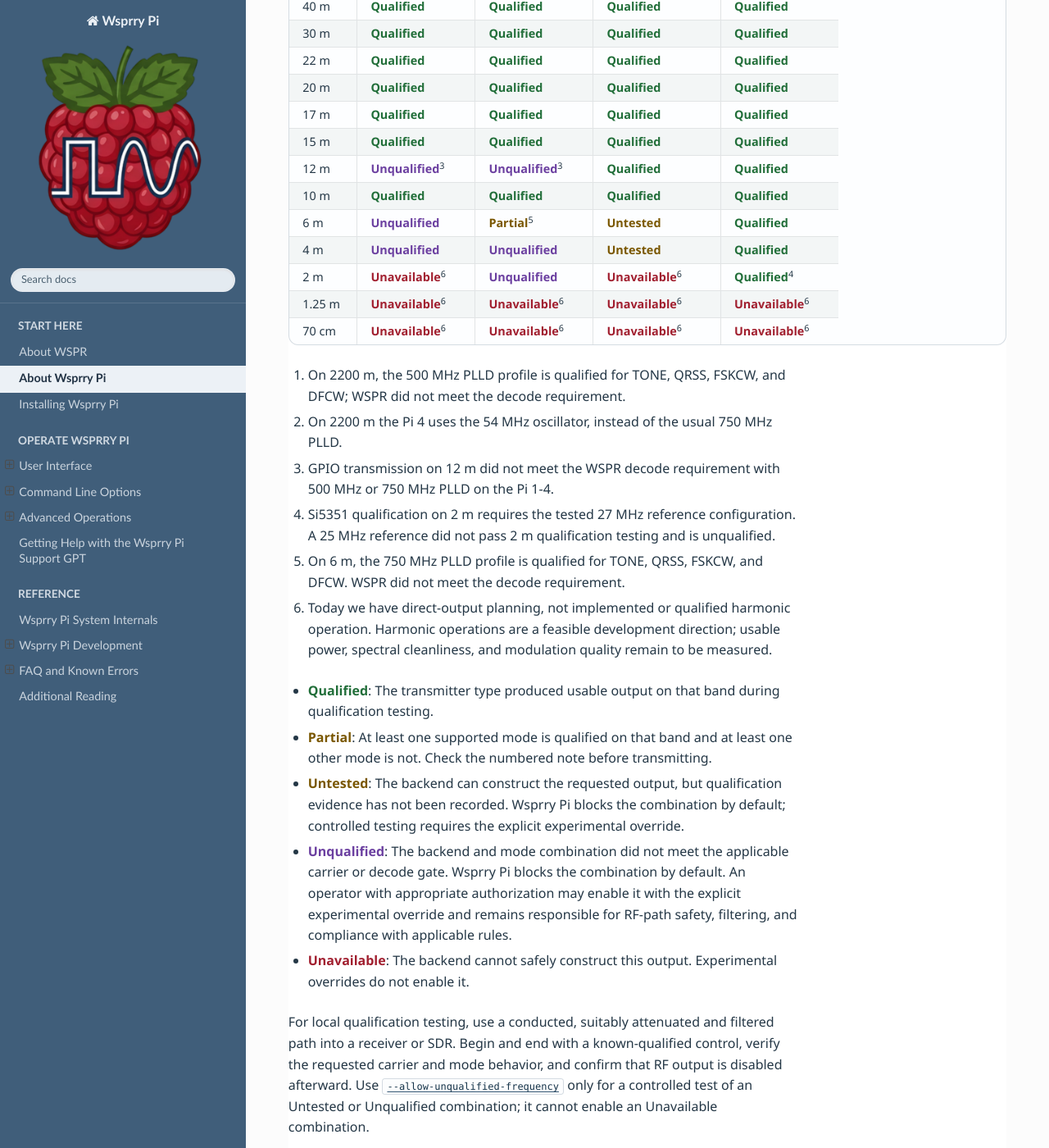
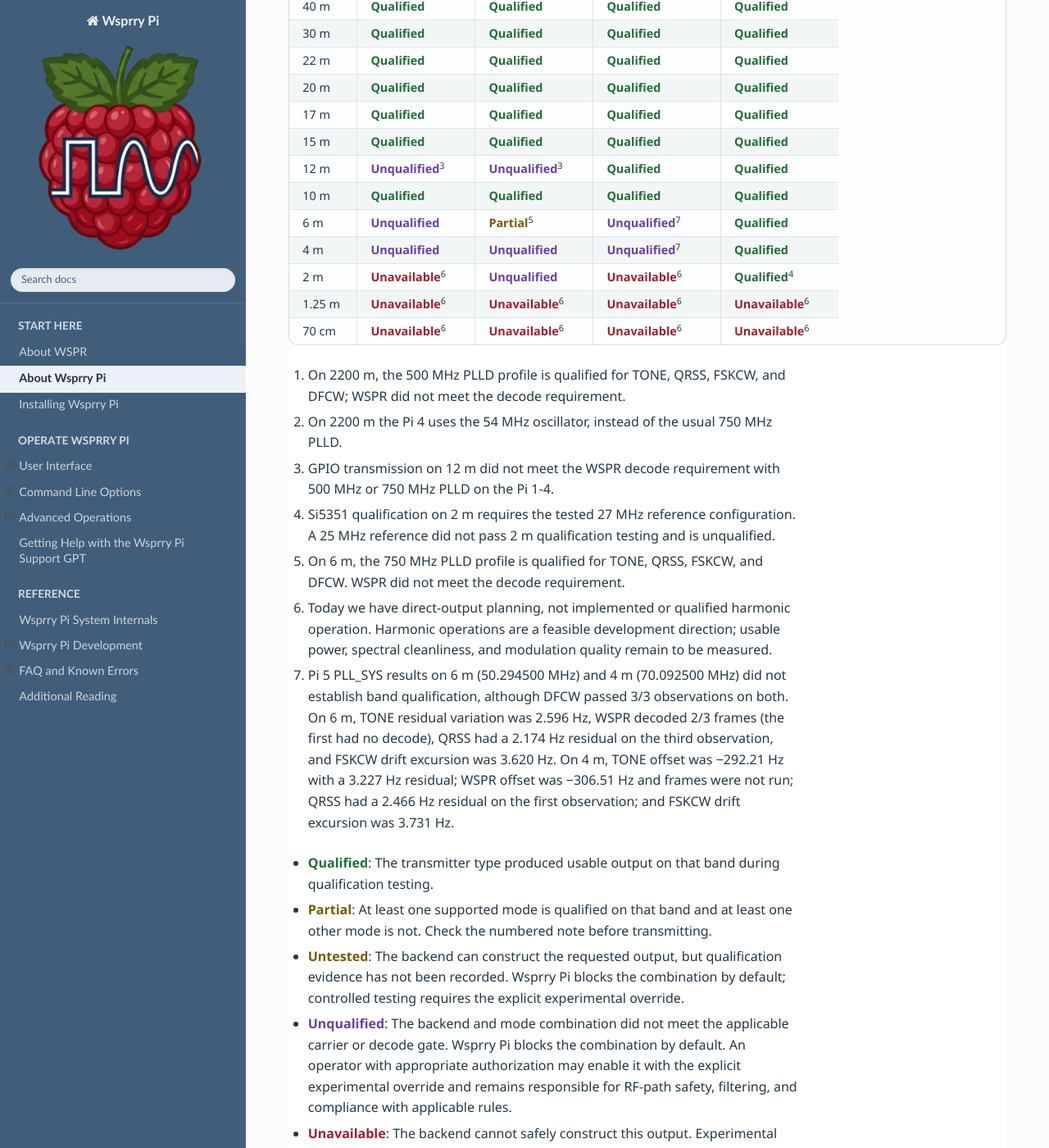
Before and after one commit to WsprryPi/Wsprry_Pi_Docs, a Sphinx documentation site: the page built from docs/About_Wsprry_Pi/index.md, in a window 1280 px wide and 1400 px high, scrolled down 3402 px. Shown: the whole window at 82% size. Built offline with Sphinx 7.4.7 and the Read the Docs theme 3.1.0, drawn with Linux system fonts in a browser that asks for light colours.

Commit message:
docs: record Pi 5 6 m and 4 m qualification results

```diff
--- a/docs/About_Wsprry_Pi/index.md
+++ b/docs/About_Wsprry_Pi/index.md
@@ -94,8 +94,8 @@
 | 15 m | <span class="qualification-status qualification-status--qualified">Qualified</span> | <span class="qualification-status qualification-status--qualified">Qualified</span> | <span class="qualification-status qualification-status--qualified">Qualified</span> | <span class="qualification-status qualification-status--qualified">Qualified</span> |
 | 12 m | <span class="qualification-status qualification-status--unqualified">Unqualified</span><sup>3</sup> | <span class="qualification-status qualification-status--unqualified">Unqualified</span><sup>3</sup> | <span class="qualification-status qualification-status--qualified">Qualified</span> | <span class="qualification-status qualification-status--qualified">Qualified</span> |
 | 10 m | <span class="qualification-status qualification-status--qualified">Qualified</span> | <span class="qualification-status qualification-status--qualified">Qualified</span> | <span class="qualification-status qualification-status--qualified">Qualified</span> | <span class="qualification-status qualification-status--qualified">Qualified</span> |
-| 6 m | <span class="qualification-status qualification-status--unqualified">Unqualified</span> | <span class="qualification-status qualification-status--partial">Partial</span><sup>5</sup> | <span class="qualification-status qualification-status--untested">Untested</span> | <span class="qualification-status qualification-status--qualified">Qualified</span> |
-| 4 m | <span class="qualification-status qualification-status--unqualified">Unqualified</span> | <span class="qualification-status qualification-status--unqualified">Unqualified</span> | <span class="qualification-status qualification-status--untested">Untested</span> | <span class="qualification-status qualification-status--qualified">Qualified</span> |
+| 6 m | <span class="qualification-status qualification-status--unqualified">Unqualified</span> | <span class="qualification-status qualification-status--partial">Partial</span><sup>5</sup> | <span class="qualification-status qualification-status--unqualified">Unqualified</span><sup>7</sup> | <span class="qualification-status qualification-status--qualified">Qualified</span> |
+| 4 m | <span class="qualification-status qualification-status--unqualified">Unqualified</span> | <span class="qualification-status qualification-status--unqualified">Unqualified</span> | <span class="qualification-status qualification-status--unqualified">Unqualified</span><sup>7</sup> | <span class="qualification-status qualification-status--qualified">Qualified</span> |
 | 2 m | <span class="qualification-status qualification-status--unavailable">Unavailable</span><sup>6</sup> | <span class="qualification-status qualification-status--unqualified">Unqualified</span> | <span class="qualification-status qualification-status--unavailable">Unavailable</span><sup>6</sup> | <span class="qualification-status qualification-status--qualified">Qualified</span><sup>4</sup> |
 | 1.25 m | <span class="qualification-status qualification-status--unavailable">Unavailable</span><sup>6</sup> | <span class="qualification-status qualification-status--unavailable">Unavailable</span><sup>6</sup> | <span class="qualification-status qualification-status--unavailable">Unavailable</span><sup>6</sup> | <span class="qualification-status qualification-status--unavailable">Unavailable</span><sup>6</sup> |
 | 70 cm | <span class="qualification-status qualification-status--unavailable">Unavailable</span><sup>6</sup> | <span class="qualification-status qualification-status--unavailable">Unavailable</span><sup>6</sup> | <span class="qualification-status qualification-status--unavailable">Unavailable</span><sup>6</sup> | <span class="qualification-status qualification-status--unavailable">Unavailable</span><sup>6</sup> |
@@ -106,6 +106,7 @@
 4. Si5351 qualification on 2 m requires the tested 27 MHz reference configuration. A 25 MHz reference did not pass 2 m qualification testing and is unqualified.
 5. On 6 m, the 750 MHz PLLD profile is qualified for TONE, QRSS, FSKCW, and DFCW. WSPR did not meet the decode requirement.
 6. Today we have direct-output planning, not implemented or qualified harmonic operation. Harmonic operations are a feasible development direction; usable power, spectral cleanliness, and modulation quality remain to be measured.
+7. Pi 5 PLL_SYS results on 6 m (50.294500 MHz) and 4 m (70.092500 MHz) did not establish band qualification, although DFCW passed 3/3 observations on both. On 6 m, TONE residual variation was 2.596 Hz, WSPR decoded 2/3 frames (the first had no decode), QRSS had a 2.174 Hz residual on the third observation, and FSKCW drift excursion was 3.620 Hz. On 4 m, TONE offset was −292.21 Hz with a 3.227 Hz residual; WSPR offset was −306.51 Hz and frames were not run; QRSS had a 2.466 Hz residual on the first observation; and FSKCW drift excursion was 3.731 Hz.
 
 - <span class="qualification-status qualification-status--qualified">Qualified</span>: The transmitter type produced usable output on that band during qualification testing.
 - <span class="qualification-status qualification-status--partial">Partial</span>: At least one supported mode is qualified on that band and at least one other mode is not. Check the numbered note before transmitting.
```
